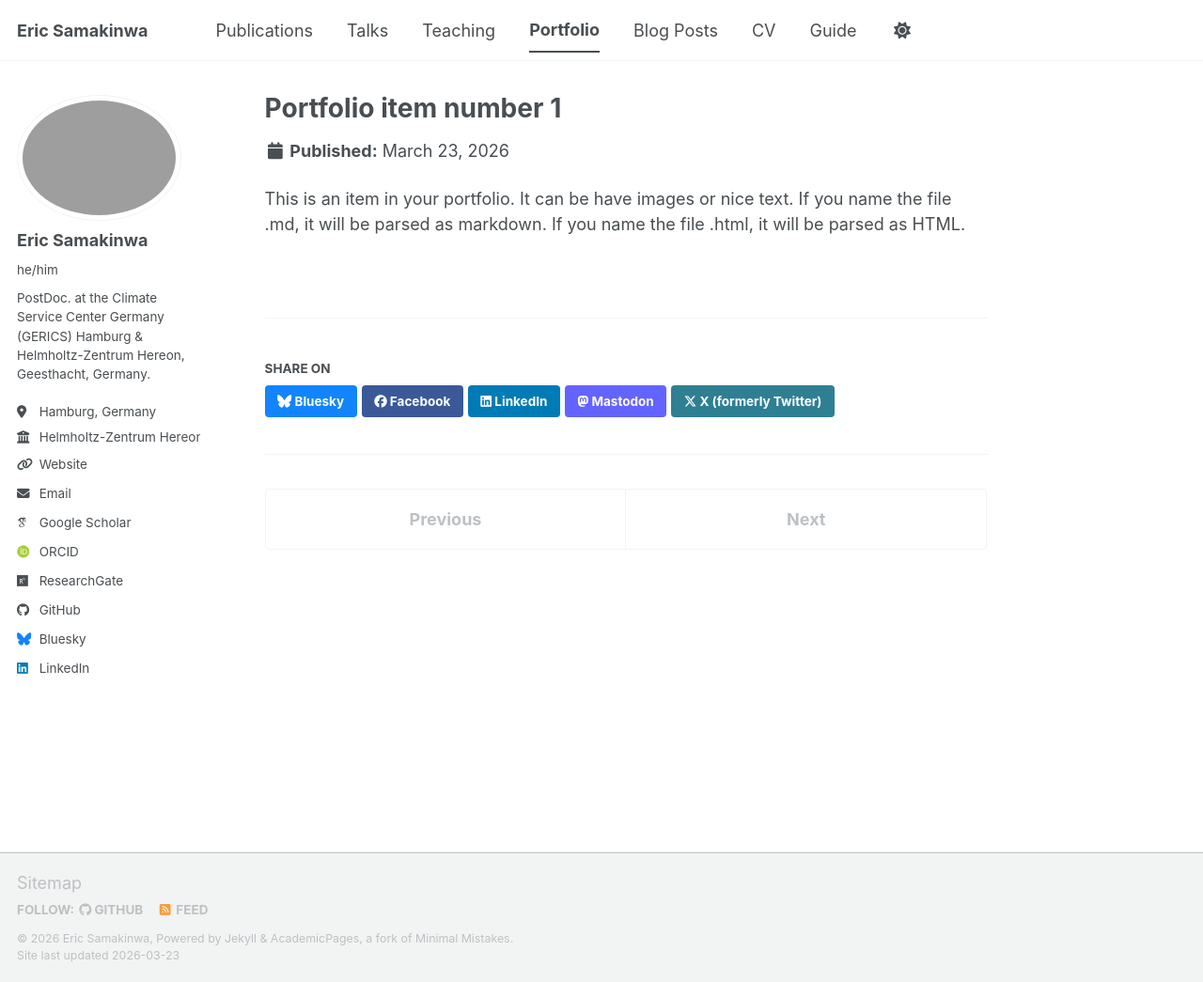
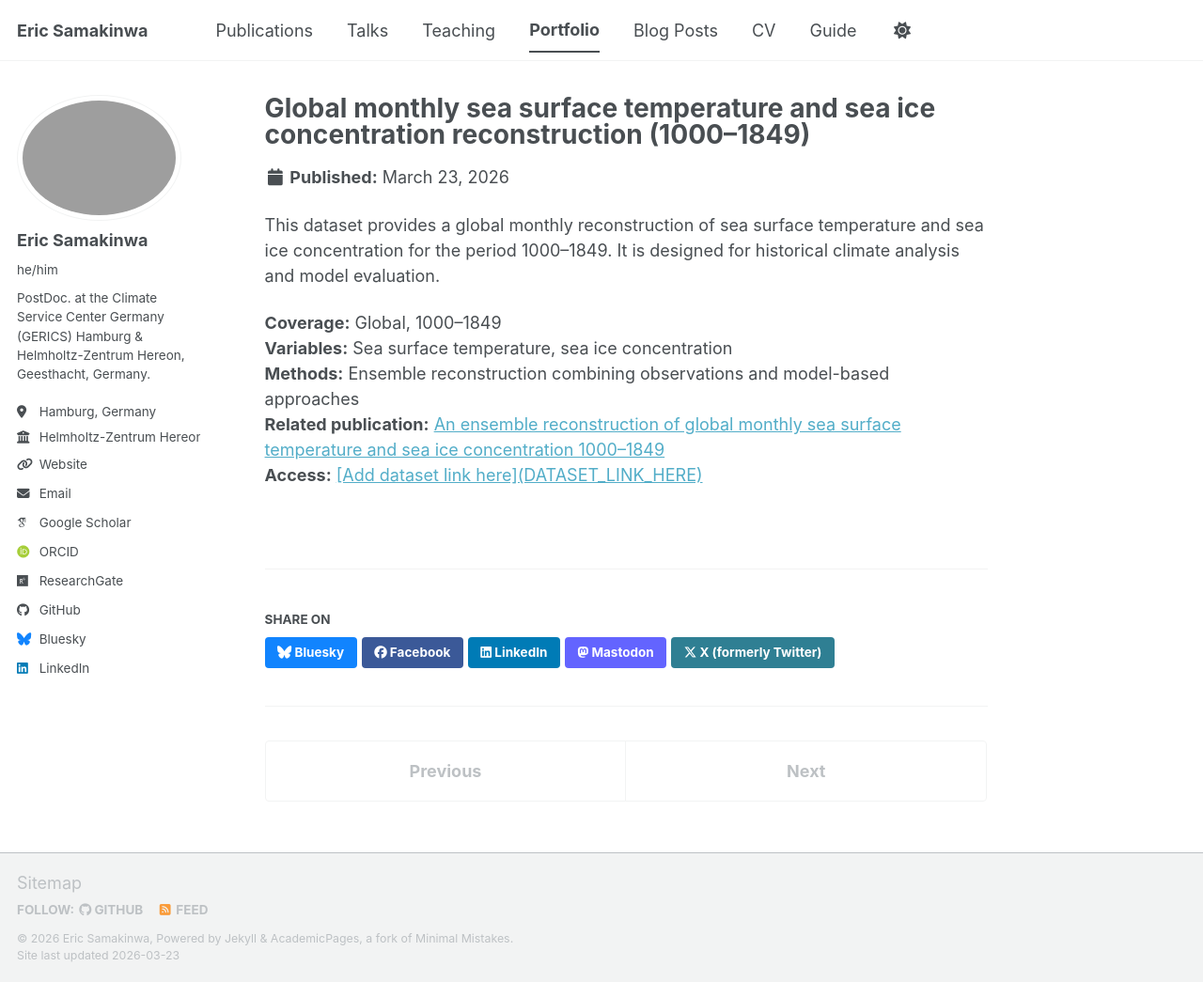
Before and after one commit to shamakson/shamakson.github.io, a Jekyll site: the page built from _portfolio/portfolio-1.md, in a window 1280 px wide and 1045 px high. Shown: the whole window at 94% size. Built offline with Jekyll 4.4.1, drawn with Linux system fonts in a browser that asks for light colours; some web fonts are replaced; a script bundle is joined from its source files by our own code; library files that are not in the unit come from our copies.

Commit message:
Revise portfolio item with new climate dataset
Updated the portfolio item to reflect a new dataset on global monthly sea surface temperature and sea ice concentration for the years 1000–1849, including detailed coverage, variables, methods, and a related publication.

```diff
--- a/_portfolio/portfolio-1.md
+++ b/_portfolio/portfolio-1.md
@@ -1,7 +1,13 @@
 ---
-title: "Portfolio item number 1"
-excerpt: "Short description of portfolio item number 1<br/><img src='/images/500x300.png'>"
+title: "Global monthly sea surface temperature and sea ice concentration reconstruction (1000–1849)"
+excerpt: "A reconstructed global monthly dataset of sea surface temperature and sea ice concentration for 1000–1849.<br/><img src='/images/sst-seaice-preview.png'>"
 collection: portfolio
 ---
 
-This is an item in your portfolio. It can be have images or nice text. If you name the file .md, it will be parsed as markdown. If you name the file .html, it will be parsed as HTML.
+This dataset provides a global monthly reconstruction of sea surface temperature and sea ice concentration for the period 1000–1849. It is designed for historical climate analysis and model evaluation.
+
+**Coverage:** Global, 1000–1849
+**Variables:** Sea surface temperature, sea ice concentration
+**Methods:** Ensemble reconstruction combining observations and model-based approaches
+**Related publication:** [An ensemble reconstruction of global monthly sea surface temperature and sea ice concentration 1000–1849](https://doi.org/10.1038/s41597-021-01043-1)
+**Access:** [[Add dataset link here](DATASET_LINK_HERE)](https://doi.org/10.6084/m9.figshare.c.5369309)
```
